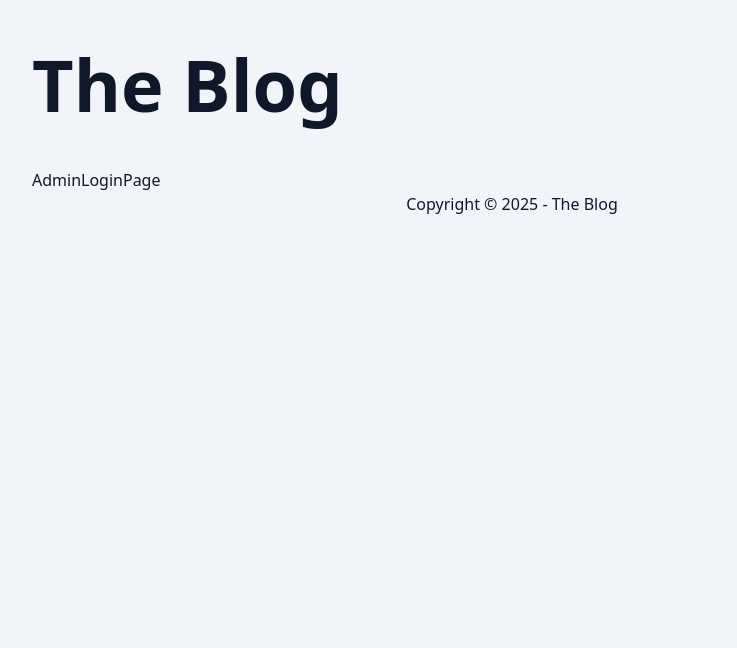
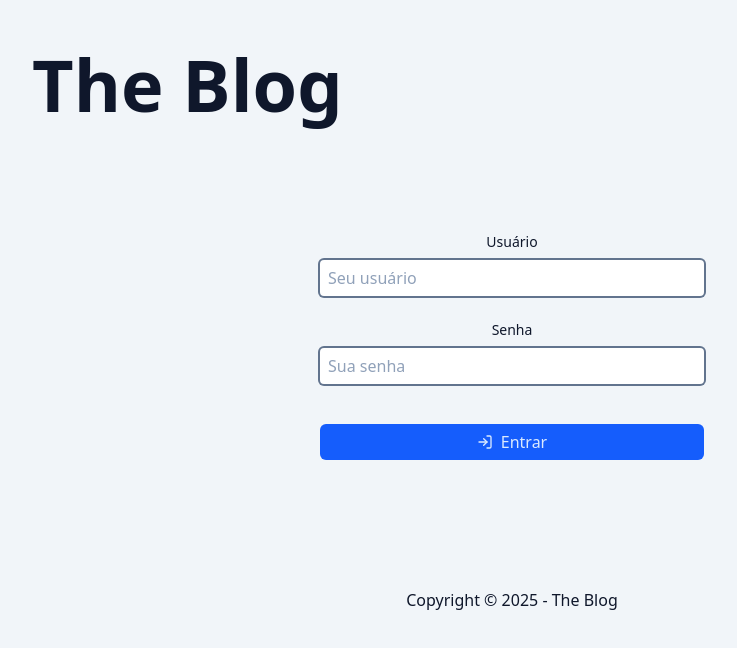
Before and after one commit to Lucalopezz/curso_next_blog, a Next.js app: page /admin/login in a window 1280 px wide. Shown: the top 648 px of the page, without its empty margins (128-865 px from the left). Built offline with nearby package versions, Linux system fonts and the light colour scheme.

Commit message:
feat: implement login and logout actions with form handling in LoginForm component

```diff
--- /dev/null
+++ b/src/actions/login/login-action.ts
@@ -0,0 +1,14 @@
+"use server";
+
+type LoginActionState = {
+  username: string;
+  error: string;
+};
+
+export async function loginAction(state: LoginActionState, formData: FormData) {
+  await new Promise((resolve) => setTimeout(resolve, 3000));
+  return {
+    username: "",
+    error: "Teste de erro",
+  };
+}
--- /dev/null
+++ b/src/actions/login/logout-action.ts
@@ -0,0 +1,7 @@
+"use server";
+
+export async function logoutAction() {
+  await new Promise((resolve) => setTimeout(resolve, 3000));
+
+  return;
+}
--- a/src/app/admin/login/page.tsx
+++ b/src/app/admin/login/page.tsx
@@ -1,6 +1,7 @@
+import { LoginForm } from "@/components/admin/LoginForm";
 
 export const dynamic = "force-dynamic";
 
 export default async function AdminLoginPage() {
-    return <div>AdminLoginPage</div>
+  return <LoginForm  />;
 }
--- /dev/null
+++ b/src/components/admin/LoginForm/index.tsx
@@ -0,0 +1,62 @@
+"use client";
+
+import { loginAction } from "@/actions/login/login-action";
+import { Button } from "@/components/Button";
+import { Input } from "@/components/Input";
+import { LogInIcon } from "lucide-react";
+import { useActionState, useEffect } from "react";
+import { toast } from "react-toastify";
+
+export function LoginForm() {
+  const initialState = {
+    username: "",
+
+    error: "",
+  };
+
+  const [state, action, isPending] = useActionState(loginAction, initialState);
+
+  useEffect(() => {
+    if (state.error) {
+      toast.dismiss();
+
+      toast.error(state.error);
+    }
+  }, [state]);
+
+  return (
+    <div className="flex items-center justify-center text-center max-w-sm mt-16 mb-32 mx-auto">
+      <form action={action} className="flex-1 flex flex-col gap-6">
+        <Input
+          type="text"
+          name="username"
+          labelText="Usuário"
+          placeholder="Seu usuário"
+          disabled={isPending}
+          defaultValue={state.username}
+        />
+
+        <Input
+          type="password"
+          name="password"
+          labelText="Senha"
+          placeholder="Sua senha"
+          disabled={isPending}
+        />
+
+        <Button
+          size="md"
+          variant="default"
+          disabled={isPending}
+          type="submit"
+          className="mt-4"
+        >
+          <LogInIcon />
+          Entrar
+        </Button>
+
+        {!!state.error && <p className="text-red-600">{state.error}</p>}
+      </form>
+    </div>
+  );
+}
```
